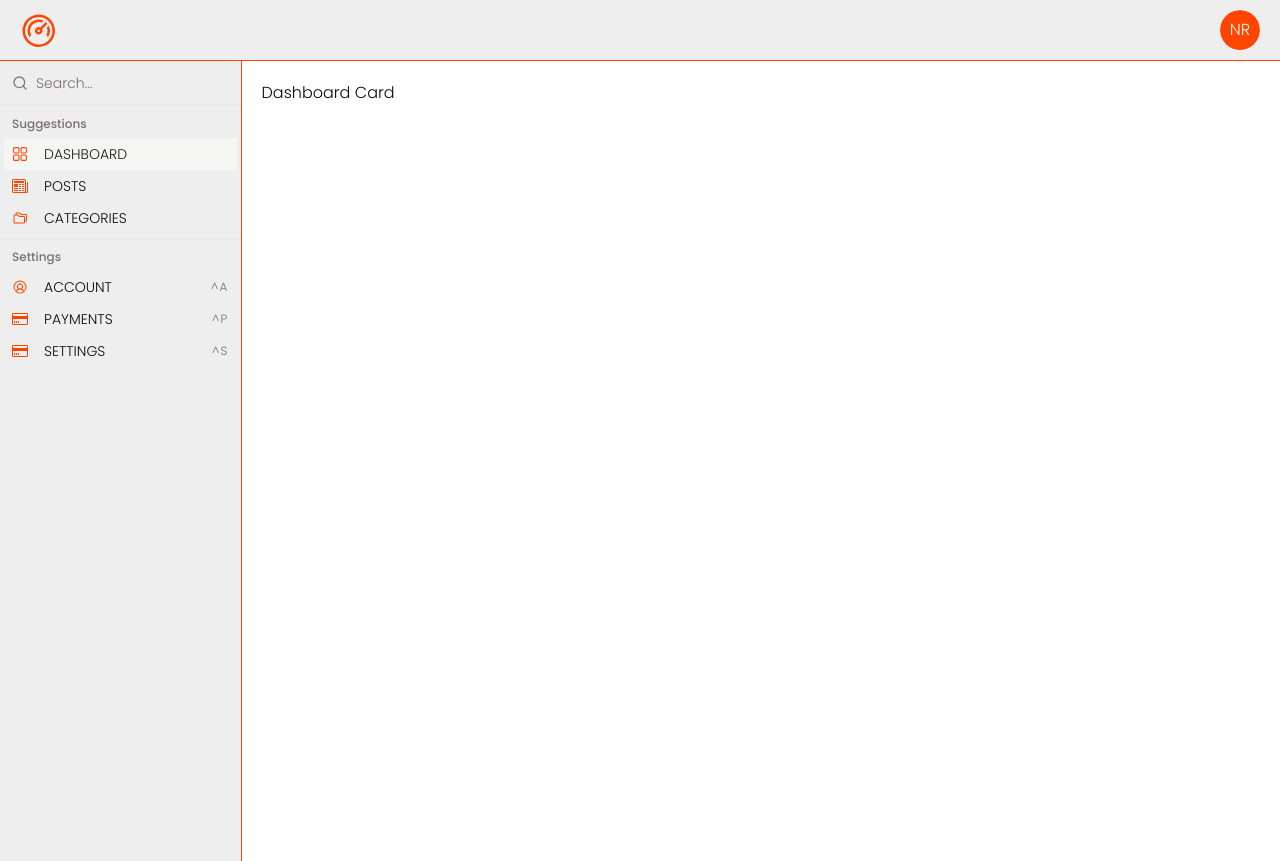
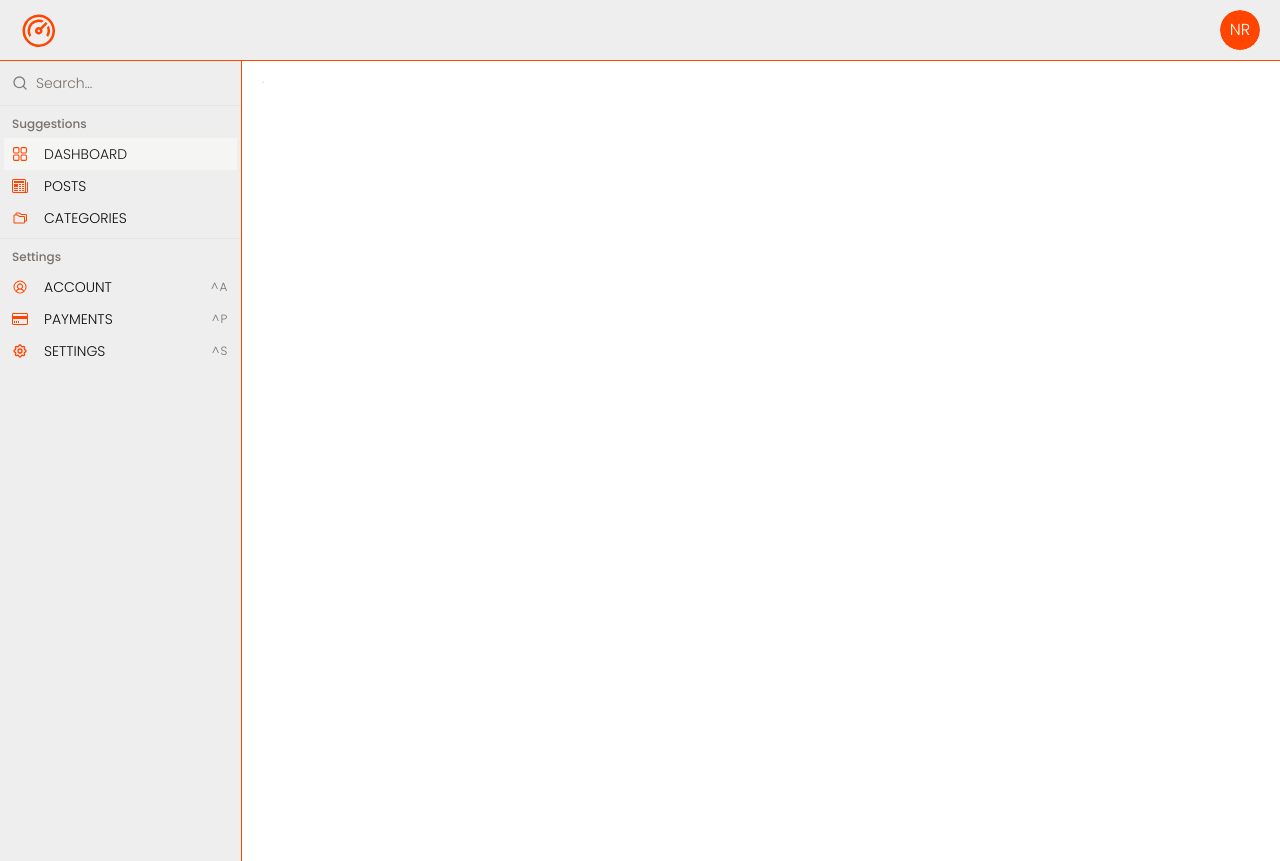
Before and after one commit to Nimira43/Tabularium, a Next.js app: page / in a window 1280 px wide. Built offline with nearby package versions, Linux system fonts and the light colour scheme; a web font is replaced by a local one.

Commit message:
Updating Sidebar and DashboardCard to take into account light and dark settings for

```diff
--- a/components/Sidebar.tsx
+++ b/components/Sidebar.tsx
@@ -8,7 +8,7 @@ import Link from 'next/link'
 
 const Sidebar = () => {
   return (
-    <Command className='bg-grey-light-extra border-r-[1px] border-main rounded-none'>
+    <Command className='bg-grey-light-extra dark:bg-dark text-dark dark:text-light border-r-[1px] border-main rounded-none'>
       <CommandInput placeholder='Search...' />
       <CommandList>
         <CommandEmpty>No results found.</CommandEmpty>
@@ -44,7 +44,7 @@ const Sidebar = () => {
             <CommandShortcut>^P</CommandShortcut>
           </CommandItem>
           <CommandItem>
-            <ImCreditCard className='text-main mr-2 h-4 w-4' />
+            <TbSettings className='text-main mr-2 h-4 w-4' />
             <span className='uppercase'>Settings</span>
             <CommandShortcut>^S</CommandShortcut>
           </CommandItem>
--- a/components/dashboard/DashboardCard.tsx
+++ b/components/dashboard/DashboardCard.tsx
@@ -1,6 +1,12 @@
+import { BsNewspaper } from 'react-icons/bs'
+import { Card, CardContent } from '../ui/card'
+
 const DashboardCard = () => {
   return (
-    <div>Dashboard Card</div>
+    <Card className='bg-grey-light-extra dark:bg-dark text-dark dark:text-light'>
+
+
+    </Card>
    )
 }
 
```
